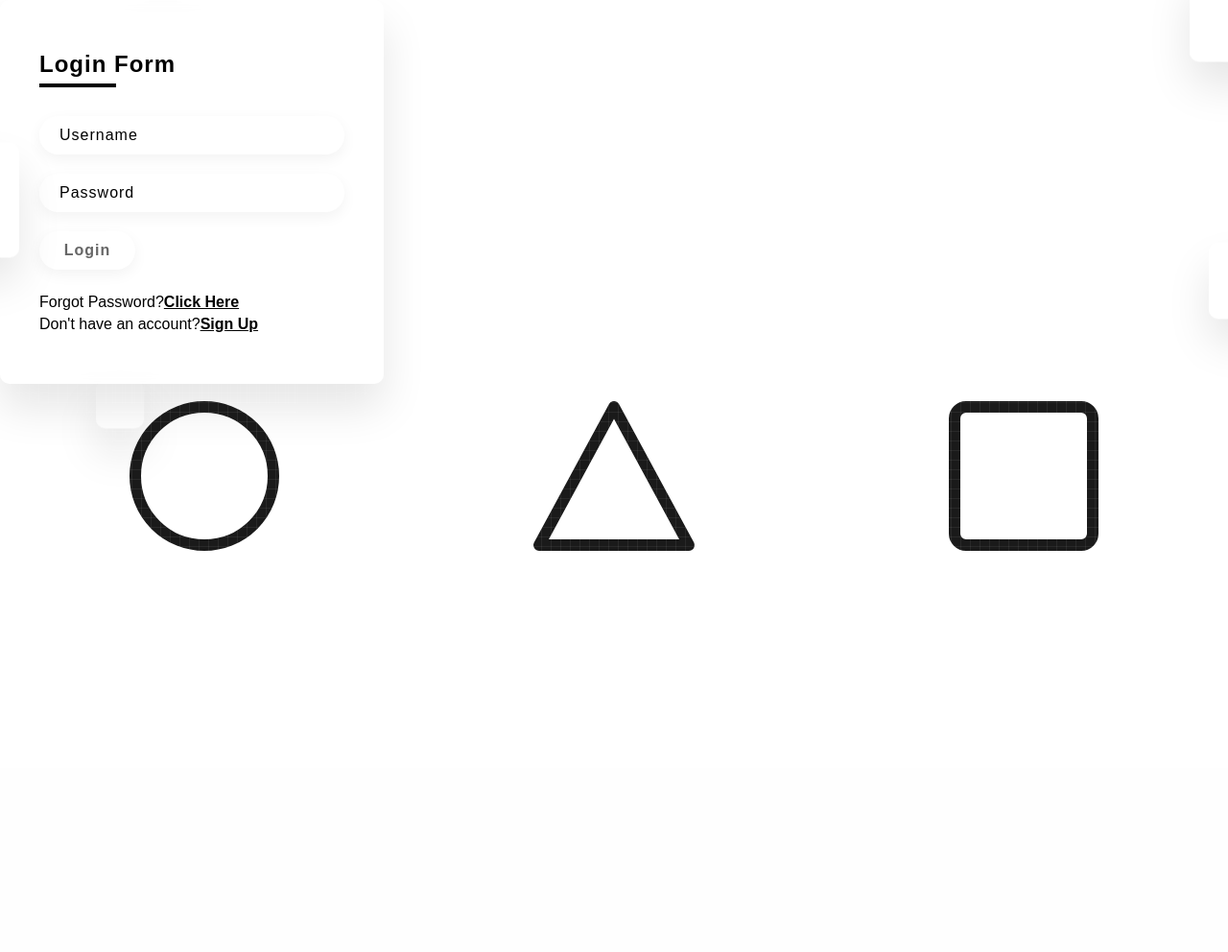
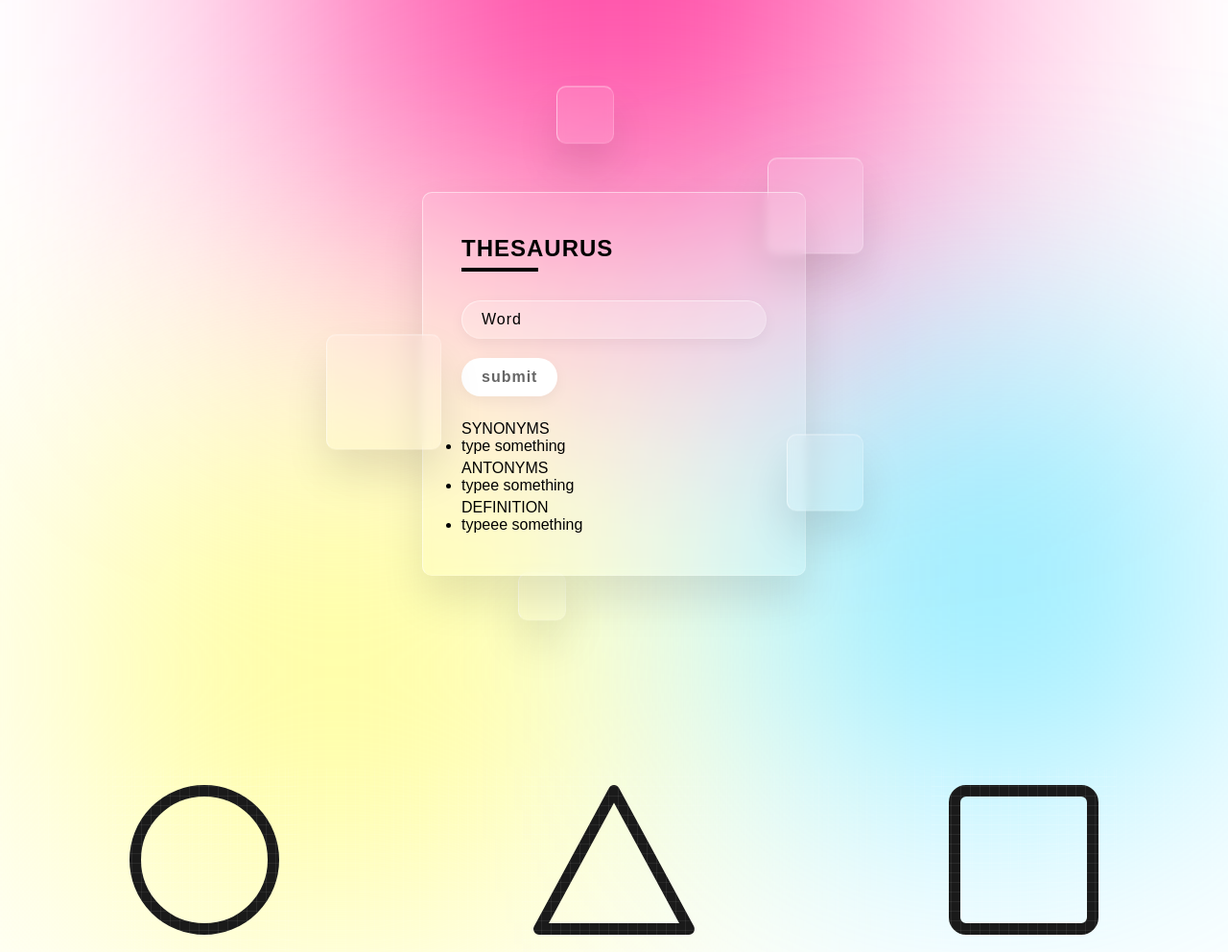
Before and after one commit to bhavyagoel29/Thesaurus, a Flask app: page / in a window 1280 px wide; the page is wider, and only the part inside the window is pictured. Shown: that part at 96% size. Before the commit the page ends 574 px from the top of that part, so only its background shows below. Run offline with Flask 2, Linux system fonts and the light colour scheme.

Commit message:
completed

```diff
--- a/app.py
+++ b/app.py
@@ -1,11 +1,20 @@
 from flask import Flask, render_template,request
+import synonyms
+import antonyms
+import definition
 app = Flask(__name__)
 
-@app.route("/",methods=['GET','POST'])
-def home():
+
+
+@app.route('/',methods=['GET','POST'])
+def thesaurus():
+    syn=['type something']
+    ant=['typee something']
+    defi=['typeee something']
     if request.method=='POST':
-        print(request.form['username'])
-        print(request.form['password'])
-    return render_template('home.html')
-
+        word=request.form['username']
+        syn=synonyms.synonyms(word)
+        ant=antonyms.antonyms(word)
+        defi=[str(definition.definition(word))]
+    return render_template('home.html',syn=syn,ant=ant,defi=defi)
 app.run(debug=True)
--- a/static/css/style.css
+++ b/static/css/style.css
@@ -193,7 +193,7 @@ section .color:nth-child(3)
     margin-top: 5px;
     color: rgb(0, 0, 0);
 }
-.forget a
+.forget ul
 {
     color: rgb(0, 0, 0);
     font-weight: 600;
--- a/templates/home.html
+++ b/templates/home.html
@@ -5,10 +5,10 @@
     <meta http-equiv="X-UA-Compatible" content="IE=edge">
     <meta name="viewport" content="width=device-width, initial-scale=1.0">
     <title>GLASSMORPHISM LOGIIN FORM</title>
-    <link rel="stylesheet" href="static/css/style.css">
+    <link rel="stylesheet" href="../static/css/style.css">
 </head>
 <body>
-    <!--<section>-->
+    <section>
         <div class="color"></div>
         <div class="color"></div>
         <div class="color"></div>
@@ -20,24 +20,31 @@
         <div class="square" style="--i:4;"></div>
             <div class="container">
                 <div class="form">
-                  <h2>Login Form</h2>
-                  <form action="/" method="POST">
+                  <h2>THESAURUS</h2>
+                  <form action="/THESAURUS/" method="POST">
                       <div class="inputBox">
-                          <input type="text" placeholder="Username" name=username>
+                          <input type="text" placeholder="Word" name=username>
                       </div>
-                      <div class="inputBox">
-                          <input type="password" placeholder="Password" name=password>
+                        <div class="inputBox">
+                            <input type="submit" value="submit">
                         </div>
-                        <div class="inputBox">
-                            <input type="submit" value="Login">
-                        </div>
-                    <p class="forget">Forgot Password?<a href="#">Click Here</a></p>
-                    <p class="forget">Don't have an account?<a href="#">Sign Up</a></p>
+                    <p class="forget"> SYNONYMS  <ul>{% for sy in syn %}
+                        <li>{{sy}}</li>
+                        {% endfor %}
+                    </ul></p>
+                    <p class="forget"> ANTONYMS  <ul>{% for an in ant %}
+                        <li>{{an}}</li>
+                        {% endfor %}
+                    </ul></p>
+                    <p class="forget">DEFINITION <ul>{% for def in defi %}
+                        <li>{{def}}</li>
+                        {% endfor %}
+                    </ul></p>
                   </form>
                 </div>
             </div>
         </div>
-    <!--</section>-->
+    </section>
     <div class="containerr">
         <div class="card">
             <ion-icon name="ellipse-outline"></ion-icon>
```
Also changed, not shown: antonyms.py (added, +20 -0 lines), definition.py (added, +15 -0 lines), synonyms.py (added, +21 -0 lines).
